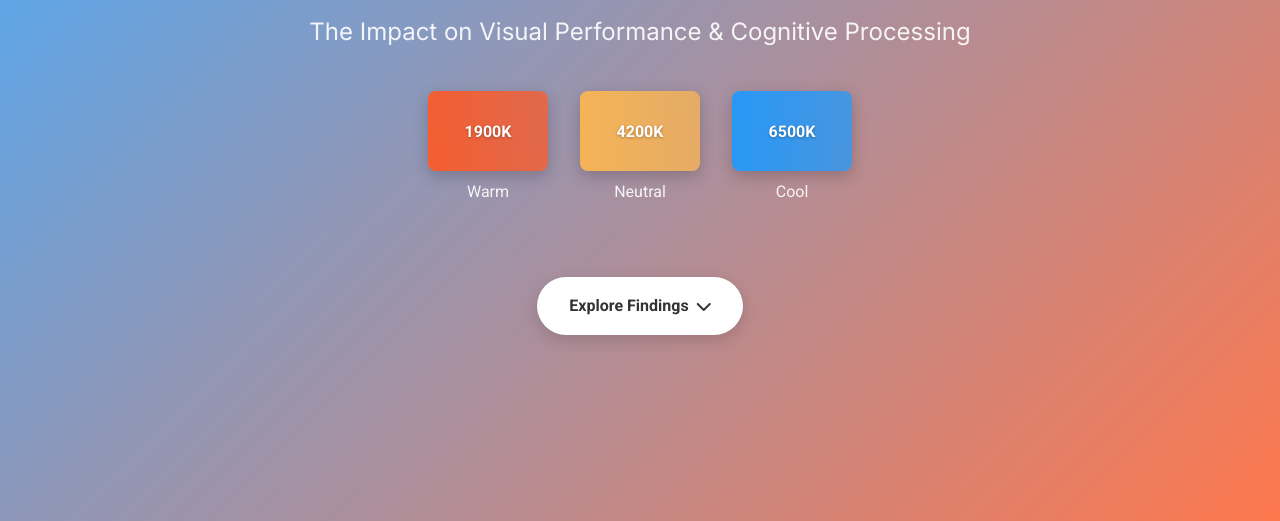
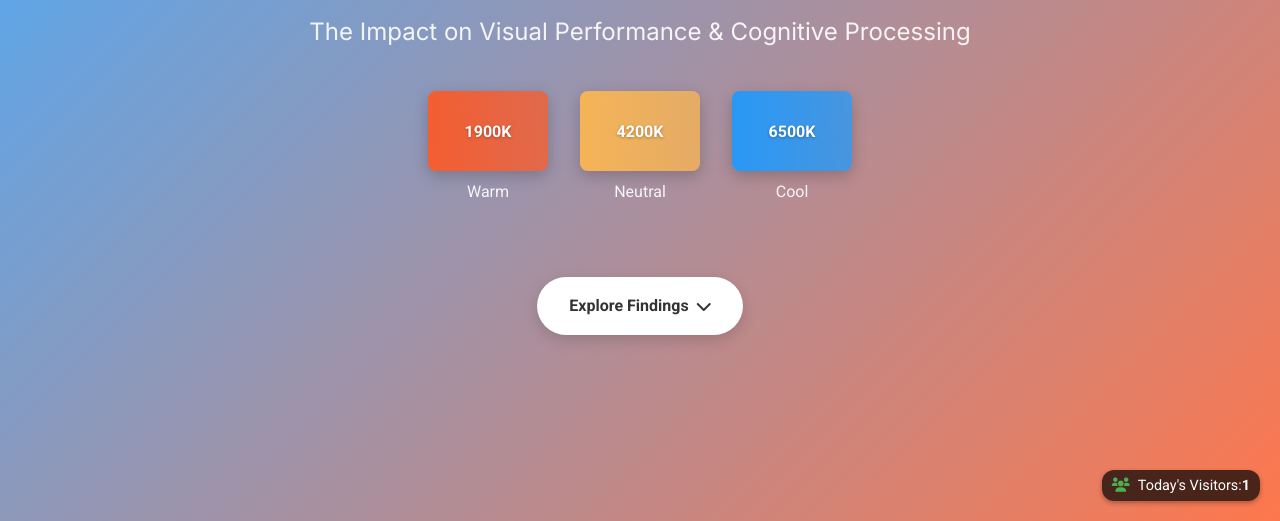
Before and after one commit to abdurrahmanbarujr/screen-temperature-study, a plain HTML site: page index.html in a window 1280 px wide. Shown: the part 279-800 px from the top of the page. Drawn offline with nearby package versions, Linux system fonts and the light colour scheme.

Commit message:
Add files via upload
added people counter

```diff
--- a/index.html
+++ b/index.html
@@ -20,6 +20,32 @@
             width: 0%;
             z-index: 99999;
             transition: width 0.2s ease;
+        }
+    </style>
+    <!-- Additional styles for visitor counter -->
+    <style>
+        .visitor-counter {
+            background-color: rgba(0,0,0,0.7);
+            color: white;
+            font-size: 0.9rem;
+            padding: 4px 10px;
+            border-radius: 12px;
+            position: fixed;
+            bottom: 20px;
+            right: 20px;
+            z-index: 1000;
+            display: flex;
+            align-items: center;
+            box-shadow: 0 2px 5px rgba(0,0,0,0.3);
+        }
+
+        .visitor-counter i {
+            margin-right: 8px;
+            color: #4CAF50;
+        }
+
+        .visitor-counter span {
+            font-weight: bold;
         }
     </style>
 </head>
@@ -431,6 +457,15 @@
             </div>
         </section>
     </main>
+
+    <!-- Visitor Counter Display -->
+    <div class="visitor-counter">
+        <i class="fas fa-users"></i>
+        Today's Visitors: <span id="visitorCount">0</span>
+    </div>
+
+    <!-- Include visitor counter script -->
+    <script src="js/visitor-counter.js"></script>
 
     <footer>
         <div class="footer-content">
--- /dev/null
+++ b/js/visitor-counter.js
@@ -0,0 +1,58 @@
+// Visitor Counter System
+document.addEventListener('DOMContentLoaded', function() {
+    // Function to update the counter display
+    function updateCounterDisplay(count) {
+        const counterElement = document.getElementById('visitorCount');
+        if (counterElement) {
+            counterElement.textContent = count.toLocaleString();
+        }
+    }
+
+    // Function to get today's date as a string (YYYY-MM-DD)
+    function getTodayString() {
+        const today = new Date();
+        return `${today.getFullYear()}-${String(today.getMonth() + 1).padStart(2, '0')}-${String(today.getDate()).padStart(2, '0')}`;
+    }
+
+    // Initialize counter if this is the first visit ever
+    if (!localStorage.getItem('totalVisits')) {
+        localStorage.setItem('totalVisits', '0');
+        localStorage.setItem('visitorsByDay', '{}');
+    }
+
+    const today = getTodayString();
+    let totalVisits = parseInt(localStorage.getItem('totalVisits'));
+    let visitorsByDay = JSON.parse(localStorage.getItem('visitorsByDay'));
+
+    // Check if user already visited today
+    const lastVisit = localStorage.getItem('lastVisit');
+
+    // If this is first visit of the day OR no record of last visit
+    if (lastVisit !== today) {
+        // Increment total visits
+        totalVisits++;
+        localStorage.setItem('totalVisits', totalVisits.toString());
+
+        // Update today's count
+        if (!visitorsByDay[today]) {
+            visitorsByDay[today] = 0;
+        }
+        visitorsByDay[today]++;
+
+        // Store the updated data
+        localStorage.setItem('visitorsByDay', JSON.stringify(visitorsByDay));
+        localStorage.setItem('lastVisit', today);
+    }
+
+    // Get count for today to display
+    const todayCount = visitorsByDay[today] || 0;
+
+    // Update the counter displays
+    updateCounterDisplay(todayCount);
+
+    // For administrative purposes - can view all stats in console
+    console.log('Visitor Statistics:', {
+        totalAllTime: totalVisits,
+        dailyBreakdown: visitorsByDay
+    });
+});
```
Also changed, not shown: 1 other file.
